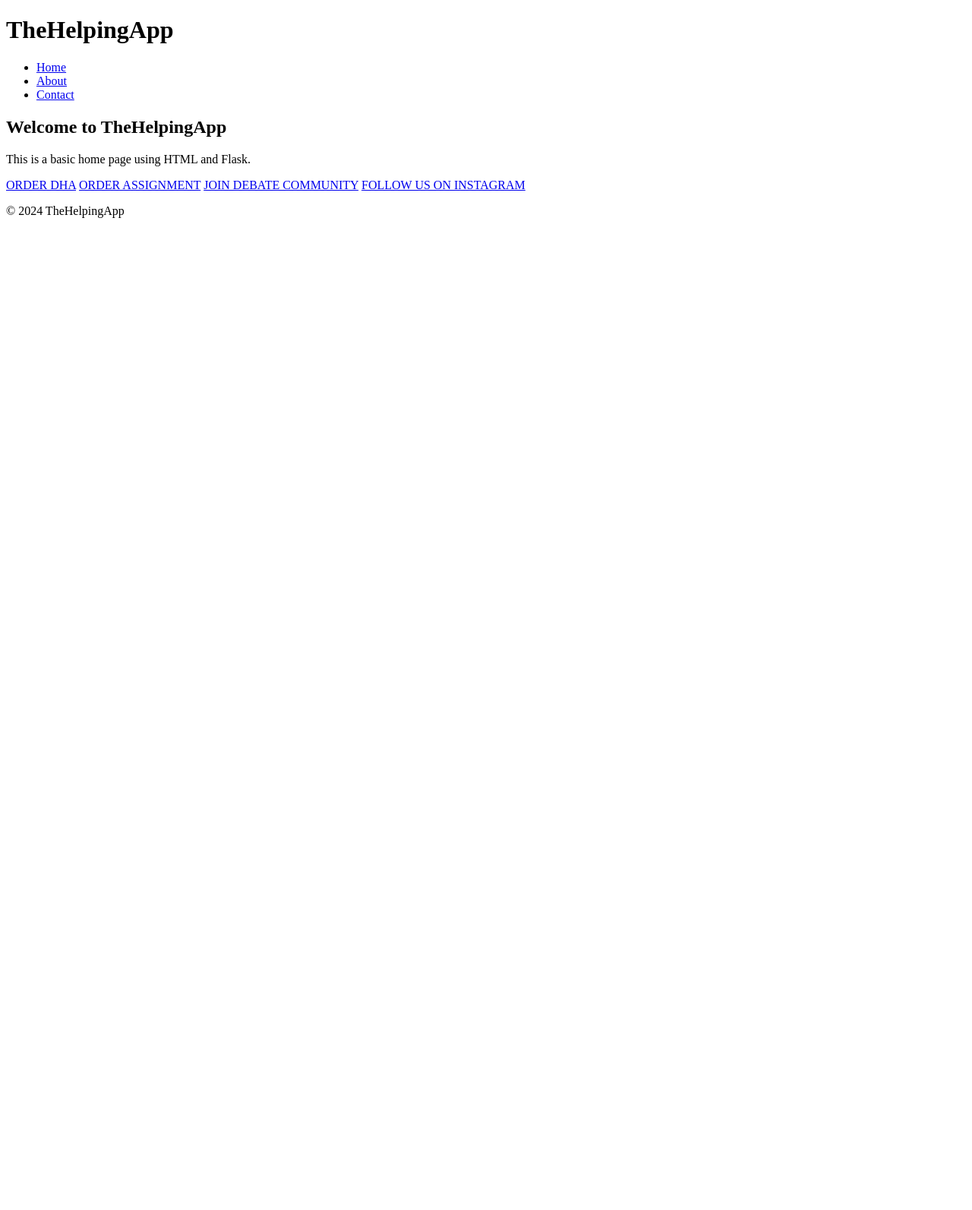
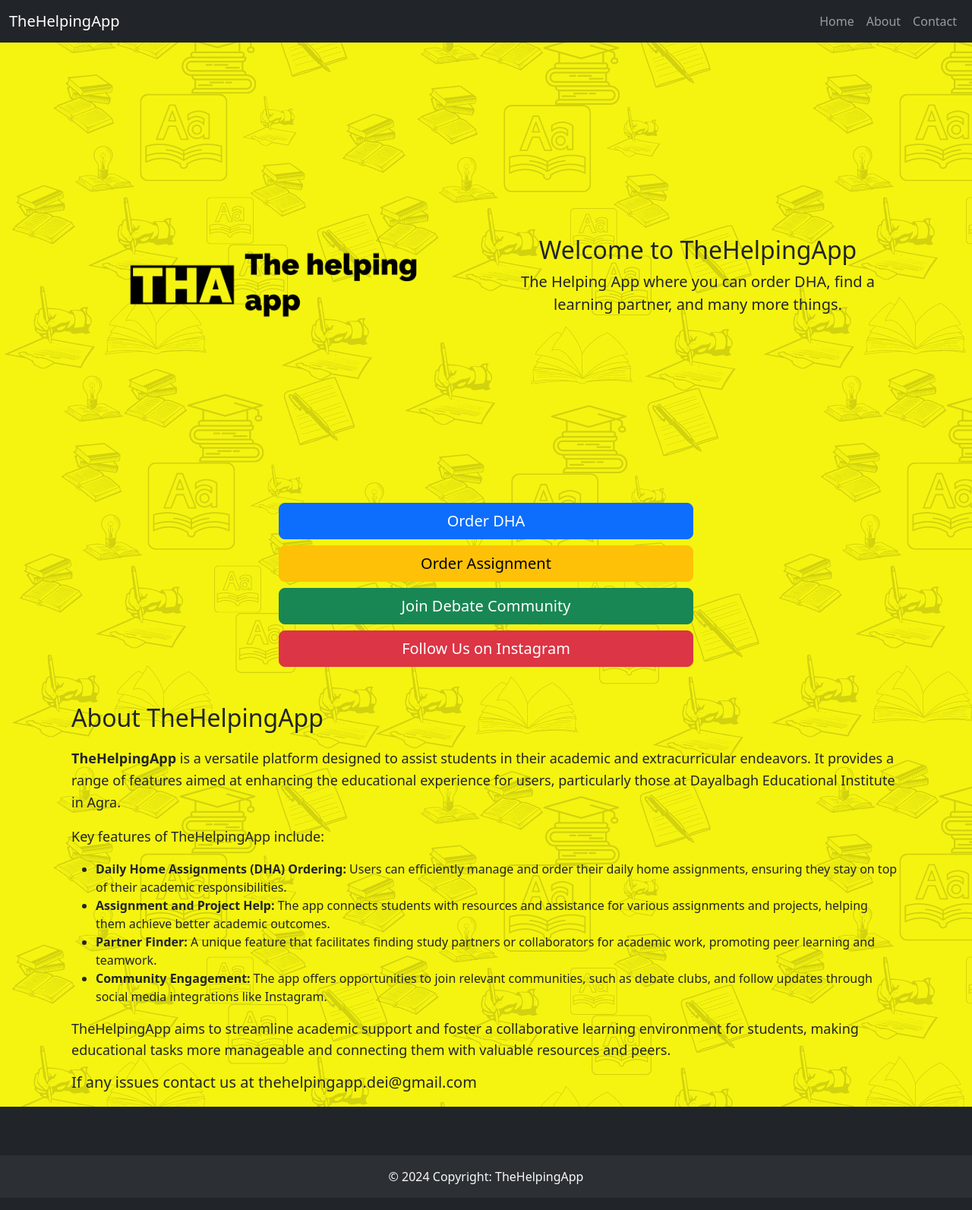
Before and after one commit to TheVee7/web-app-, a Flask app: page / in a window 1280 px wide. Shown: the whole page at 76% size. Before the commit the page ends 287 px from the top, so only its background shows below. Run offline with Flask 3, Linux system fonts and the light colour scheme.

Commit message:
added theme and make home page look good

```diff
--- a/app.py
+++ b/app.py
@@ -15,4 +15,4 @@
     return render_template("Assignment.html")
 
 if __name__ == '__main__':
-    app.run(debug=True)
+    app.run(debug=True,host='0.0.0.0',port= 5000)
--- a/templates/base.html
+++ b/templates/base.html
@@ -4,25 +4,74 @@
     <meta charset="utf-8">
     <meta name="viewport" content="width=device-width, initial-scale=1.0">
     <title>{% block title %}Home - TheHelpingApp{% endblock %}</title>
-    <link rel="icon" type="image/x-icon" href="static\images\The-helping-app-logos.ico">
+    <link rel="icon" type="image/x-icon" href="{{ url_for('static', filename='images/The-helping-app-logos.ico') }}">
+    <link href="https://cdn.jsdelivr.net/npm/bootstrap@5.3.3/dist/css/bootstrap.min.css" rel="stylesheet" integrity="sha384-QWTKZyjpPEjISv5WaRU9OFeRpok6YctnYmDr5pNlyT2bRjXh0JMhjY6hW+ALEwIH" crossorigin="anonymous">
+    <style>
+        body {
+            padding-top: 56px;
+            background-image: url("{{ url_for('static', filename='images/BGIMG.png') }}");
+            background-repeat: repeat;
+
+        }
+        footer {
+            background-color: #343a40;
+            color: white;
+            padding: 1rem 0;
+        }
+        footer a {
+            color: white;
+            text-decoration: none;
+        }
+        footer a:hover {
+            text-decoration: underline;
+        }
+    </style>
 </head>
 <body>
-    <header>
-        <h1>TheHelpingApp</h1>
-        <nav>
-            <ul>
-                <li><a href="/">Home</a></li>
-                <li><a href="/about">About</a></li>
-                <li><a href="/contact">Contact</a></li>
-            </ul>
-        </nav>
-    </header>
-    <main>
+    <!-- Navbar -->
+    <nav class="navbar navbar-expand-lg navbar-dark bg-dark fixed-top">
+        <div class="container-fluid">
+            <a class="navbar-brand" href="/">TheHelpingApp</a>
+            <button class="navbar-toggler" type="button" data-bs-toggle="collapse" data-bs-target="#navbarNav" aria-controls="navbarNav" aria-expanded="false" aria-label="Toggle navigation">
+                <span class="navbar-toggler-icon"></span>
+            </button>
+            <div class="collapse navbar-collapse" id="navbarNav">
+                <ul class="navbar-nav ms-auto">
+                    <li class="nav-item">
+                        <a class="nav-link" href="/">Home</a>
+                    </li>
+                    <li class="nav-item">
+                        <a class="nav-link" href="/about">About</a></li>
+                    <li class="nav-item">
+                        <a class="nav-link" href="">Contact</a></li>
+                </ul>
+            </div>
+        </div>
+    </nav>
+
+    <!-- Main content -->
+    <main class="container mt-4">
         {% block content %}{% endblock %}
     </main>
-    <footer>
-        <p>&copy; 2024 TheHelpingApp</p>
+
+    <!-- Footer -->
+    <footer class="bg-dark text-center text-light">
+        <!-- Grid container -->
+        <div class="container p-4"></div>
+        <!-- Grid container -->
+
+        <!-- Copyright -->
+        <div class="text-center p-3" style="background-color: rgba(248, 241, 241, 0.05);">
+            © 2024 Copyright:
+            <a class="text-light" href="">TheHelpingApp</a>
+        </div>
+        <!-- Copyright -->
     </footer>
 
+
+    <!-- Bootstrap JS and dependencies -->
+    <script src="https://code.jquery.com/jquery-3.7.1.slim.min.js" integrity="sha256-kmHvs0B+OpCW5GVHUNjv9rOmY0IvSIRcf7zGUDTDQM8=" crossorigin="anonymous"></script>
+    <script src="https://cdnjs.cloudflare.com/ajax/libs/popper.js/2.9.2/umd/popper.min.js" integrity="sha512-2rNj2KJ+D8s1ceNasTIex6z4HWyOnEYLVC3FigGOmyQCZc2eBXKgOxQmo3oKLHyfcj53uz4QMsRCWNbLd32Q1g==" crossorigin="anonymous" referrerpolicy="no-referrer"></script>
+    <script src="https://cdn.jsdelivr.net/npm/bootstrap@5.3.3/dist/js/bootstrap.bundle.min.js" integrity="sha384-YvpcrYf0tY3lHB60NNkmXc5s9fDVZLESaAA55NDzOxhy9GkcIdslK1eN7N6jIeHz" crossorigin="anonymous"></script>
 </body>
 </html>
--- a/templates/index.html
+++ b/templates/index.html
@@ -3,12 +3,55 @@
 {% block title %}Home - TheHelpingApp{% endblock %}
 
 {% block content %}
-<section>
-    <h2>Welcome to TheHelpingApp</h2>
-    <p>This is a basic home page using HTML and Flask.</p>
-    <a href="{{ url_for('OrderDHA') }}" class="button">ORDER DHA</a>
-    <a href="{{ url_for('OrderAssignment') }}" class="button">ORDER ASSIGNMENT</a>
-    <a href="https://forms.gle/wtvg9DBRzohgKMvQ6" class="button">JOIN DEBATE COMMUNITY</a>
-    <a href="https://www.instagram.com/thehelpingapp/" class="button" target="_blank">FOLLOW US ON INSTAGRAM</a>
+    <style>
+        .app-description {
+            margin: 20px 0;
+        }
+        .app-description h2 {
+            font-size: 2rem;
+            margin-bottom: 20px;
+        }
+        .app-description p {
+            font-size: 1.125rem;
+            line-height: 1.6;
+        }
+    </style>
+<section class="mt-5">
+    <div class="container">
+        <div class="row align-items-center">
+            <!-- Image Column (left side on larger screens) -->
+            <div class="col-md-6 d-flex justify-content-center mb-4 mb-md-0">
+                <img src="{{ url_for('static', filename='images/The helping app-logos_transparent.png') }}" alt="LOGO" class="img-fluid" style="max-width: 100%; height: auto;">
+            </div>
+            <!-- Text Column (right side on larger screens) -->
+            <div class="col-md-6 text-center text-md-left">
+                <h2 class="mt-4 mt-md-0">Welcome to TheHelpingApp</h2>
+                <p class="lead">The Helping App where you can order DHA, find a learning partner, and many more things.</p>
+            </div>
+        </div>
+
+        <!-- Buttons Section -->
+        <div class="d-grid gap-2 col-12 col-md-6 mx-auto mt-4">
+            <a href="{{ url_for('OrderDHA') }}" class="btn btn-primary btn-lg">Order DHA</a>
+            <a href="{{ url_for('OrderAssignment') }}" class="btn btn-warning btn-lg">Order Assignment</a>
+            <a href="https://forms.gle/wtvg9DBRzohgKMvQ6" class="btn btn-success btn-lg">Join Debate Community</a>
+            <a href="https://www.instagram.com/thehelpingapp/" class="btn btn-danger btn-lg" target="_blank">Follow Us on Instagram</a>
+        </div>
+    </div>
+    <div class="container mt-5">
+        <div class="app-description">
+            <h2>About TheHelpingApp</h2>
+            <p><strong>TheHelpingApp</strong> is a versatile platform designed to assist students in their academic and extracurricular endeavors. It provides a range of features aimed at enhancing the educational experience for users, particularly those at Dayalbagh Educational Institute in Agra.</p>
+            <p>Key features of TheHelpingApp include:</p>
+            <ul>
+                <li><strong>Daily Home Assignments (DHA) Ordering:</strong> Users can efficiently manage and order their daily home assignments, ensuring they stay on top of their academic responsibilities.</li>
+                <li><strong>Assignment and Project Help:</strong> The app connects students with resources and assistance for various assignments and projects, helping them achieve better academic outcomes.</li>
+                <li><strong>Partner Finder:</strong> A unique feature that facilitates finding study partners or collaborators for academic work, promoting peer learning and teamwork.</li>
+                <li><strong>Community Engagement:</strong> The app offers opportunities to join relevant communities, such as debate clubs, and follow updates through social media integrations like Instagram.</li>
+            </ul>
+            <p>TheHelpingApp aims to streamline academic support and foster a collaborative learning environment for students, making educational tasks more manageable and connecting them with valuable resources and peers.</p>
+            <h5>If any issues contact us at thehelpingapp.dei@gmail.com</h5>
+        </div>
+    </div>
 </section>
 {% endblock %}
```
Also changed, not shown: static/images/BGIMG.png (added), static/images/The helping app-logos_transparent.png (added).
